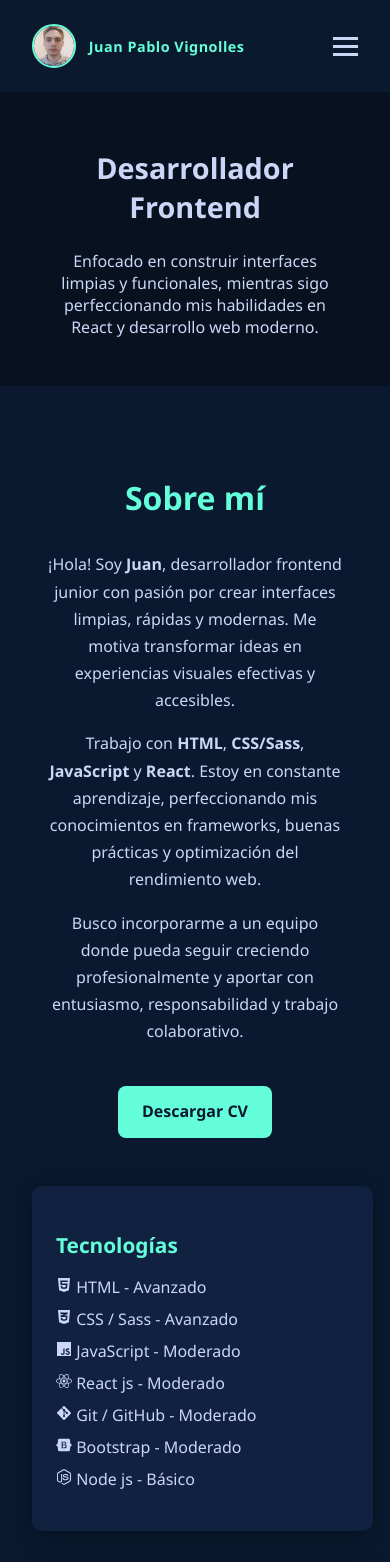
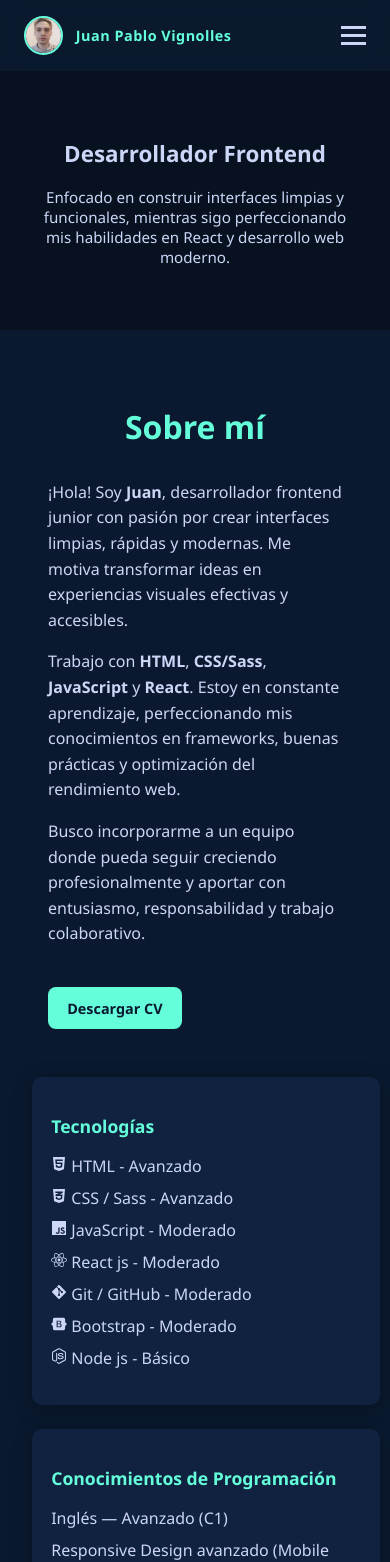
Before and after one commit to JuanVignolles/Portfolio-Juan-Vignolles, a React (Vite) app: page / in a window 390 px wide. Shown: the top 1562 px of the page. Built offline with nearby package versions, Linux system fonts and the light colour scheme.

Commit message:
ajustado responsive

```diff
--- a/src/index.css
+++ b/src/index.css
@@ -358,43 +358,49 @@ section {
   color: #4bd3b8;
 }
 
-/*  RESPONSIVE  */
-@media (max-width: 768px) {
-  .nav-links {
-    position: absolute;
-    top: 70px;
-    right: 0;
-    background: var(--primary);
-    flex-direction: column;
-    width: 200px;
-    padding: 2rem;
-    gap: 1.5rem;
-    transform: translateX(100%);
-    transition: transform 0.3s ease;
+
+/* RESPONSIVE */
+
+@media (max-width: 1200px) {
+  .about {
+    padding: 3rem 2rem;
   }
 
-  .nav-links.open {
-    transform: translateX(0);
+  .about-extra {
+    gap: 1.5rem;
   }
 
-  .nav-toggle {
-    display: flex;
+  .project-card img {
+    height: 200px;
   }
 
-  .about-content {
-    flex-direction: column;
-    text-align: center;
-  }
-
-  .about-skills ul {
-    display: inline-block;
-    text-align: left;
+  .hero h1 {
+    font-size: 2.2rem;
   }
 }
 
-@media (max-width: 600px) {
-  .footer p {
-    font-size: 0.8rem;
+@media (max-width: 1024px) {
+  .navbar {
+    padding: 1rem 1.5rem;
+  }
+
+  .nav-links {
+    gap: 1.2rem;
+  }
+
+  .about-extra {
+    flex-wrap: wrap;
+    gap: 1.5rem;
+  }
+
+  .about-card {
+    flex: 1 1 45%;
+    min-width: 300px;
+  }
+
+  .projects-grid {
+    grid-template-columns: repeat(auto-fit, minmax(300px, 1fr));
+    gap: 1.5rem;
   }
 }
 
@@ -416,22 +422,121 @@ section {
     font-size: 1rem;
     padding: 0 1rem;
   }
+
+  .projects-grid {
+    grid-template-columns: repeat(auto-fit, minmax(250px, 1fr));
+  }
 }
 
-@media (max-width: 480px) {
+@media (max-width: 768px) {
+  /* Navbar */
+  .nav-links {
+    position: absolute;
+    top: 70px;
+    right: 0;
+    background: var(--primary);
+    flex-direction: column;
+    width: 220px;
+    padding: 2rem;
+    gap: 1.5rem;
+    transform: translateX(100%);
+    transition: transform 0.3s ease;
+  }
+
+  .nav-links.open {
+    transform: translateX(0);
+  }
+
+  .nav-toggle {
+    display: flex;
+  }
+
+  /* Secciones */
+  section {
+    padding: 3rem 1.5rem;
+  }
+
+  .about-text {
+    text-align: left;
+    line-height: 1.6;
+  }
+
+  .about-card {
+    width: 95%;
+    padding: 1.2rem;
+  }
+
+  .project-card img {
+    height: 180px;
+  }
+
+  .contact-form input,
+  .contact-form textarea {
+    font-size: 0.95rem;
+  }
+
+  .footer-links {
+    flex-direction: column;
+    gap: 0.8rem;
+  }
+}
+
+@media (max-width: 600px) {
   .nav-name {
     font-size: 0.9rem;
+  }
+
+  .nav-profile {
+    width: 35px;
+    height: 35px;
+  }
+
+  .hero h1 {
+    font-size: 1.6rem;
+  }
+
+  .hero p {
+    font-size: 0.95rem;
+    padding: 0 0.8rem;
   }
 
   .about-text {
     padding: 0 1rem;
   }
 
-  .projects-grid {
-    grid-template-columns: 1fr;
+  .project-info h3 {
+    font-size: 1.1rem;
   }
 
   .project-info p {
     font-size: 0.9rem;
   }
+
+  .footer p {
+    font-size: 0.8rem;
+  }
 }
+
+@media (max-width: 400px) {
+  .hero h1 {
+    font-size: 1.4rem;
+  }
+
+  .btn {
+    font-size: 0.9rem;
+    padding: 0.6rem 1.2rem;
+  }
+
+  .nav-links {
+    width: 180px;
+  }
+
+  .about-card h3 {
+    font-size: 1.1rem;
+  }
+
+  .project-links a {
+    font-size: 0.85rem;
+    padding: 0.4rem 0.8rem;
+  }
+}
```
